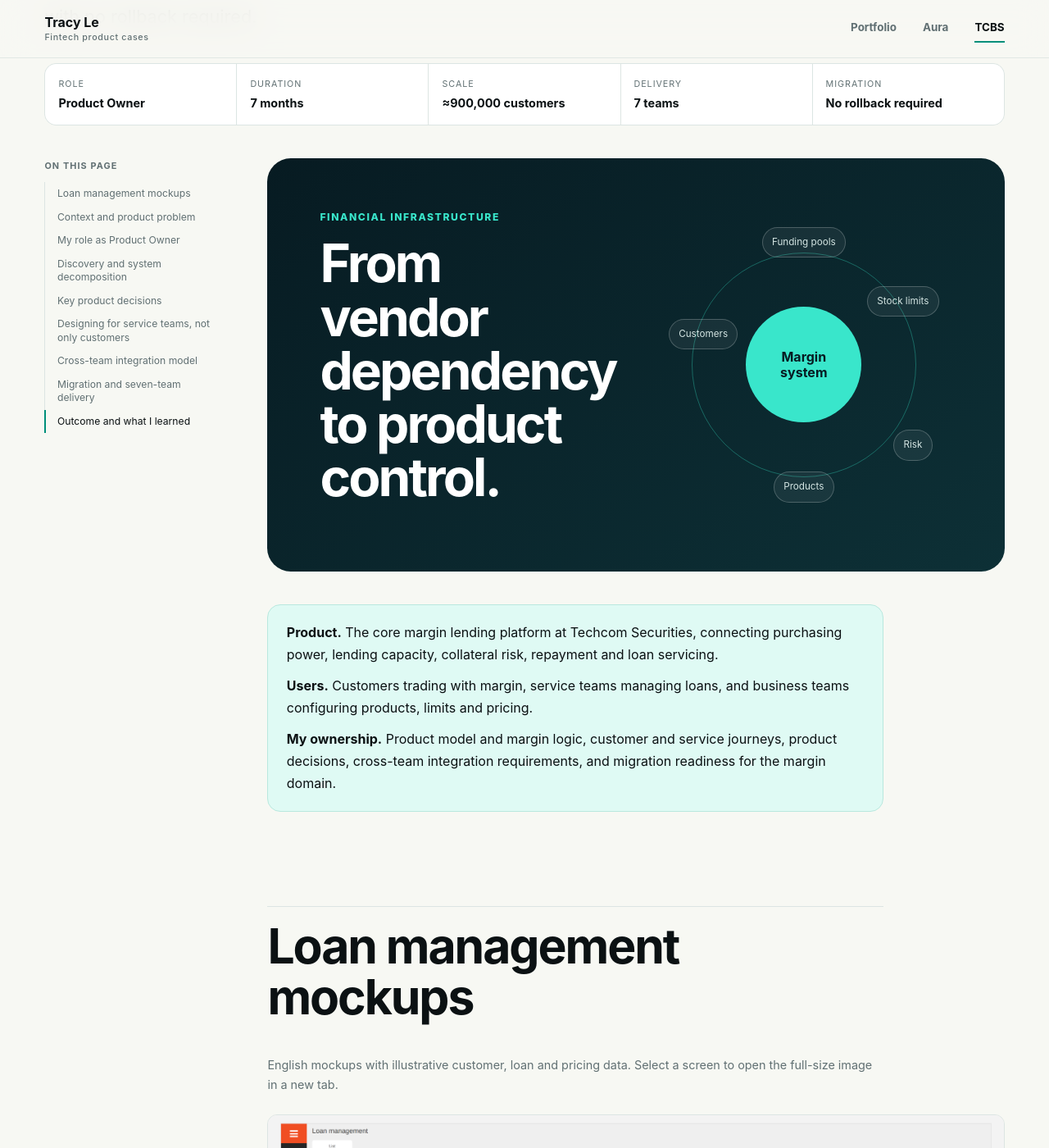
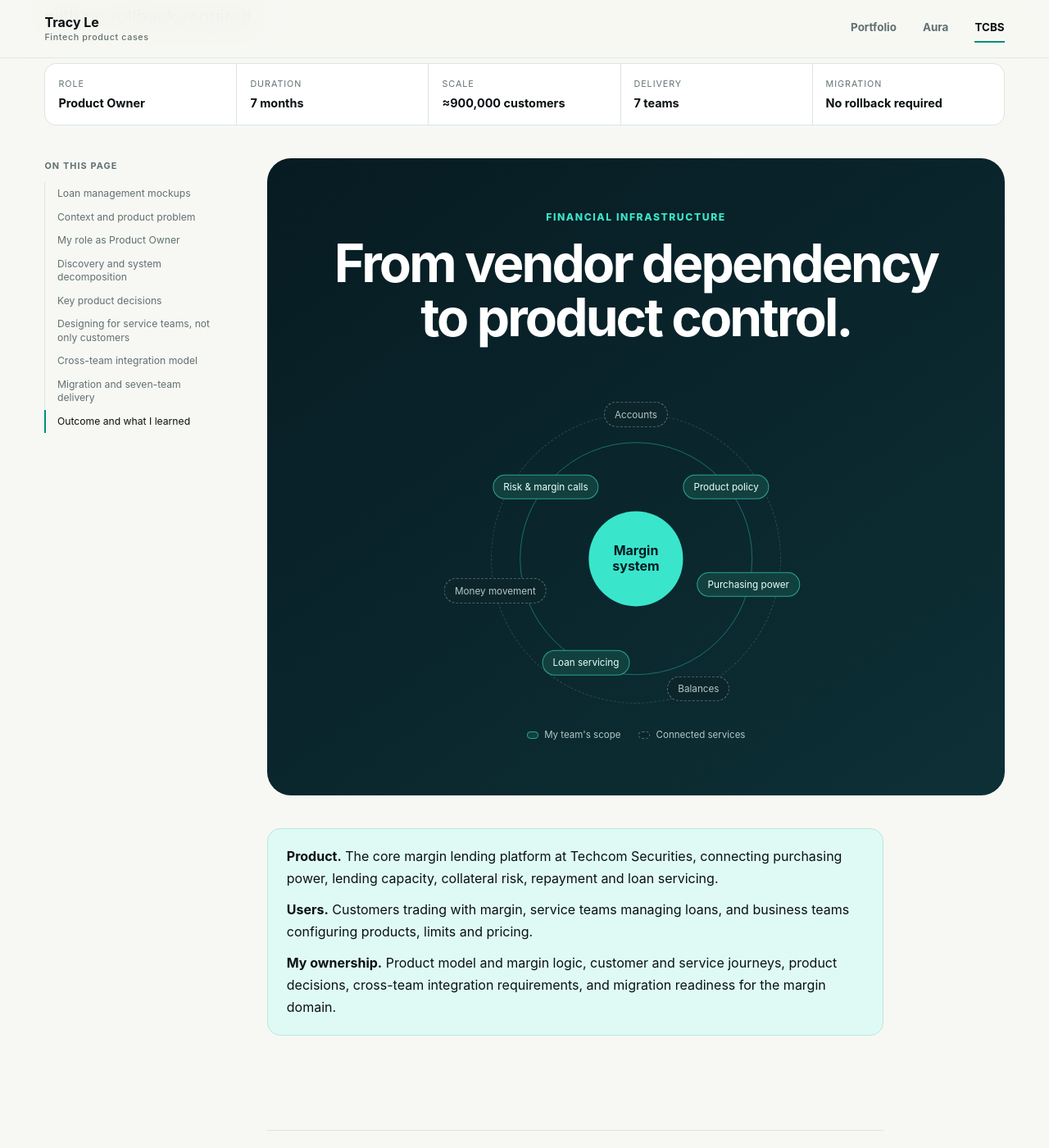
Before and after one commit to tham-tracy/tham-tracy.github.io, a Jekyll site: the page built from work/tcbs-loan-management.md, in a window 1280 px wide and 1400 px high, scrolled down 516 px. Shown: the whole window at 82% size. Built offline with Jekyll 4.4.1, drawn with Linux system fonts in a browser that asks for light colours.

Commit message:
Redesign TCBS header around team scope and connected services

```diff
--- a/assets/style.css
+++ b/assets/style.css
@@ -220,18 +220,27 @@ td { background: var(--white); color: var(--ink-2); font-size: .94rem; }
 .visual-devices .device-primary { z-index: 2; transform: translateY(-1rem); }
 .visual-devices .tilt-left { transform: translate(1.7rem, 1.4rem) rotate(-6deg); }
 .visual-devices .tilt-right { transform: translate(-1.7rem, 1.4rem) rotate(6deg); }
-.case-visual-tcbs { min-height: 31rem; padding: clamp(2rem, 5vw, 4rem); display: grid; grid-template-columns: 1fr 1fr; align-items: center; gap: 3rem; color: var(--white); background: linear-gradient(145deg, var(--navy), #0d3036); }
+.case-visual-tcbs { container-type: inline-size; min-height: 31rem; padding: clamp(2rem, 5vw, 4rem); display: grid; grid-template-columns: minmax(0, 1fr) minmax(0, 30rem); align-items: center; gap: 3rem; color: var(--white); background: linear-gradient(145deg, var(--navy), #0d3036); }
 .case-visual-tcbs .display-title { color: var(--white); font-size: clamp(2.3rem, 5vw, 4.8rem); font-weight: 680; line-height: 1.02; letter-spacing: -.045em; }
 .case-visual-tcbs .eyebrow { color: var(--aqua); }
-.system-orbit { min-height: 23rem; position: relative; display: grid; place-items: center; }
-.system-orbit strong { z-index: 2; width: 8.8rem; aspect-ratio: 1; display: grid; place-items: center; border-radius: 50%; color: var(--navy); background: var(--aqua); text-align: center; line-height: 1.2; }
-.system-orbit span { position: absolute; padding: .5rem .7rem; border: 1px solid rgba(255,255,255,.22); border-radius: 999px; color: #d3e4e2; background: rgba(255,255,255,.06); font-size: .73rem; }
-.system-orbit span:nth-child(1) { top: 1rem; }
-.system-orbit span:nth-child(2) { right: 1rem; top: 5.5rem; }
-.system-orbit span:nth-child(3) { right: 1.5rem; bottom: 4.2rem; }
-.system-orbit span:nth-child(4) { bottom: 1rem; }
-.system-orbit span:nth-child(5) { left: 1rem; top: 8rem; }
-.system-orbit::before { position: absolute; width: 17rem; aspect-ratio: 1; border: 1px solid rgba(57,230,203,.34); border-radius: 50%; content: ""; }
+.orbit-wrap { width: 100%; max-width: 30rem; min-width: 0; justify-self: center; margin: 0; }
+.system-orbit { --r1: clamp(6.5rem, 11vw, 9rem); --r2: clamp(9rem, 14vw, 11rem); --core: clamp(6rem, 9vw, 7.5rem); height: calc(var(--r2) * 2 + 2.5rem); position: relative; }
+.system-orbit::before, .system-orbit::after { position: absolute; top: 50%; left: 50%; border-radius: 50%; transform: translate(-50%, -50%); content: ""; }
+.system-orbit::before { width: calc(var(--r1) * 2); aspect-ratio: 1; border: 1px solid rgba(57,230,203,.38); }
+.system-orbit::after { width: calc(var(--r2) * 2); aspect-ratio: 1; border: 1px dashed rgba(255,255,255,.16); }
+.system-orbit strong { position: absolute; z-index: 2; top: 50%; left: 50%; width: var(--core); aspect-ratio: 1; display: grid; place-items: center; border-radius: 50%; color: var(--navy); background: var(--aqua); text-align: center; line-height: 1.2; transform: translate(-50%, -50%); }
+.system-orbit span { position: absolute; z-index: 1; top: 50%; left: 50%; padding: .45rem .75rem; border-radius: 999px; font-size: .73rem; line-height: 1.2; white-space: nowrap; transform: translate(-50%, -50%); }
+.system-orbit .orbit-own { left: calc(50% + var(--r1) * var(--x)); top: calc(50% + var(--r1) * var(--y)); border: 1px solid rgba(57,230,203,.6); color: #eafffb; background: #12403f; }
+.system-orbit .orbit-link { left: calc(50% + var(--r2) * var(--x)); top: calc(50% + var(--r2) * var(--y)); border: 1px dashed rgba(255,255,255,.34); color: #b3c7c5; background: #0c252b; }
+.orbit-legend { display: flex; flex-wrap: wrap; justify-content: center; align-items: center; gap: .45rem; margin-top: .6rem; color: #b3c7c5; font-size: .72rem; }
+.orbit-legend i { width: .9rem; height: .55rem; border-radius: 999px; }
+.orbit-legend i:nth-of-type(2) { margin-left: .9rem; }
+.orbit-legend .key-own { border: 1px solid rgba(57,230,203,.6); background: #12403f; }
+.orbit-legend .key-link { border: 1px dashed rgba(255,255,255,.34); background: #0c252b; }
+
+@container (max-width: 60rem) {
+  .case-visual-tcbs > div, .case-visual-tcbs > .orbit-wrap { grid-column: 1 / -1; text-align: center; }
+}
 
 /* Content modules */
 .position-grid, .feature-grid, .migration-grid, .delivery-grid { max-width: 64rem; display: grid; gap: 1rem; margin: 2rem 0; }
@@ -316,7 +325,9 @@ td { background: var(--white); color: var(--ink-2); font-size: .94rem; }
   .case-visual { border-radius: 1.2rem; }
   .case-visual-aura { min-height: 27rem; padding-inline: 1rem; }
   .case-visual-tcbs { padding: 2rem 1rem; }
-  .system-orbit { transform: scale(.86); margin: -1rem; }
+  .system-orbit { --r1: 5.8rem; --r2: 7.6rem; --core: 5rem; }
+  .system-orbit strong { font-size: .85rem; }
+  .system-orbit span { max-width: 5.6rem; padding: .32rem .55rem; font-size: .64rem; white-space: normal; text-align: center; }
   .position-grid, .feature-grid, .migration-grid, .delivery-grid { grid-template-columns: 1fr; }
   .journey, .journey-five { grid-template-columns: repeat(2, 1fr); }
   .screen-pair { grid-template-columns: repeat(2, minmax(0, 1fr)); gap: .8rem; padding: 1rem; }
@@ -324,6 +335,10 @@ td { background: var(--white); color: var(--ink-2); font-size: .94rem; }
   th, td { padding: .7rem; font-size: .78rem; }
   .site-footer .wrap { grid-template-columns: 1fr; }
   .footer-links { text-align: left; }
+}
+
+@media (max-width: 23rem) {
+  .system-orbit { --r1: 5rem; --r2: 6.1rem; --core: 4rem; }
 }
 
 @media (prefers-reduced-motion: reduce) {
--- a/work/tcbs-loan-management.md
+++ b/work/tcbs-loan-management.md
@@ -21,10 +21,19 @@ meta:
     <p class="eyebrow">Financial infrastructure</p>
     <p class="display-title">From vendor dependency<br>to product control.</p>
   </div>
-  <div class="system-orbit" aria-label="Margin system capability overview">
-    <span>Funding pools</span><span>Stock limits</span><span>Risk</span>
-    <span>Products</span><span>Customers</span><strong>Margin<br>system</strong>
-  </div>
+  <figure class="orbit-wrap">
+    <div class="system-orbit" role="img" aria-label="Margin system: my team owned purchasing power, product policy, risk and margin calls, and loan servicing, connected to account, balance and money-movement services owned by other teams">
+      <span class="orbit-link" style="--x:0;--y:-1">Accounts</span>
+      <span class="orbit-own" style="--x:.7818;--y:-.6235">Product policy</span>
+      <span class="orbit-own" style="--x:.9749;--y:.2225">Purchasing power</span>
+      <span class="orbit-link" style="--x:.4339;--y:.901">Balances</span>
+      <span class="orbit-own" style="--x:-.4339;--y:.901">Loan servicing</span>
+      <span class="orbit-link" style="--x:-.9749;--y:.2225">Money movement</span>
+      <span class="orbit-own" style="--x:-.7818;--y:-.6235">Risk &amp; margin calls</span>
+      <strong>Margin<br>system</strong>
+    </div>
+    <figcaption class="orbit-legend"><i class="key-own" aria-hidden="true"></i>My team's scope <i class="key-link" aria-hidden="true"></i>Connected services</figcaption>
+  </figure>
 </div>
 
 <div class="overview" markdown="1">
```
